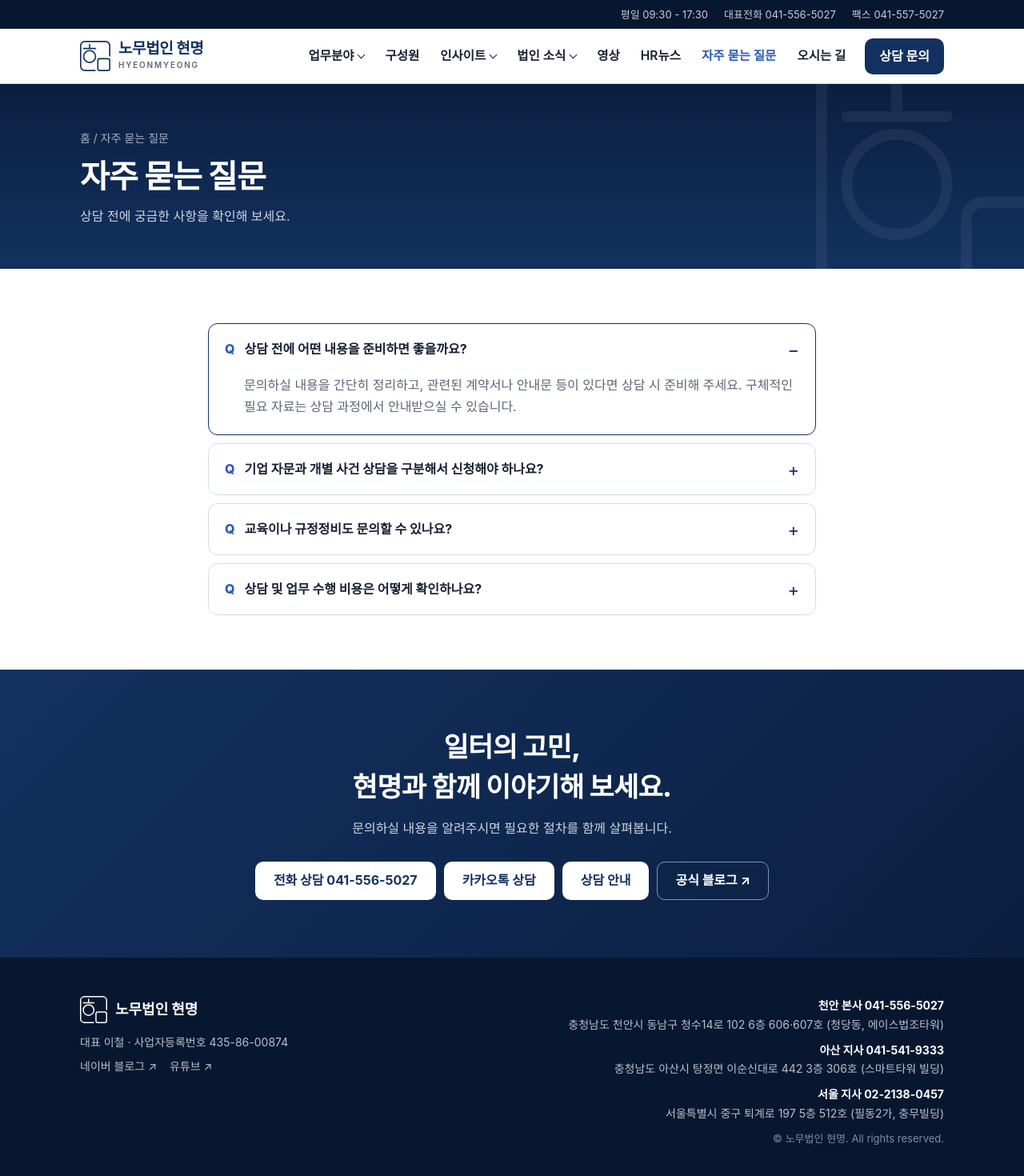
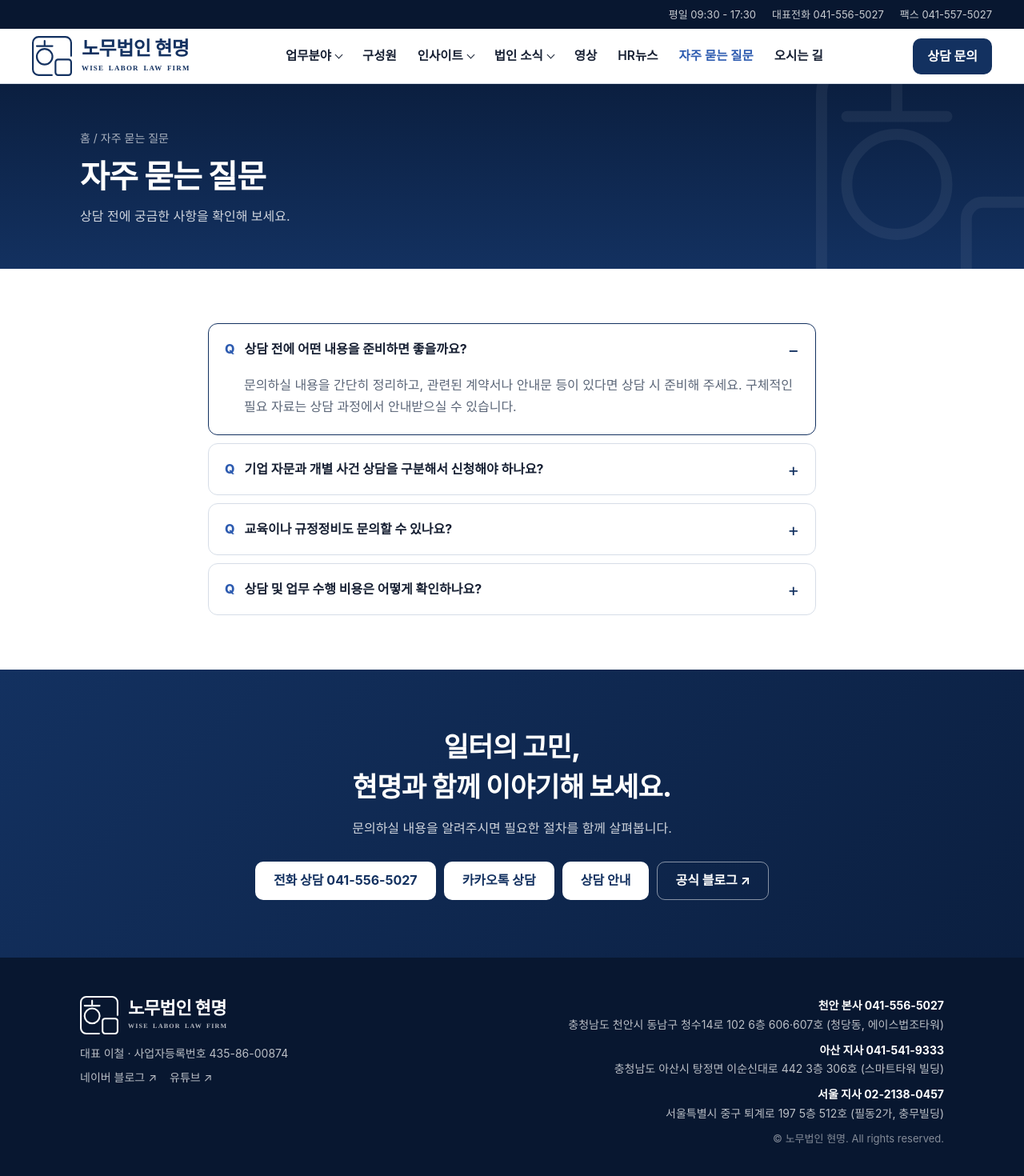
Before and after one commit to kseezn/kseezn.github.io, a Next.js app: page /faq in a window 1280 px wide. Shown: the top 1470 px of the page at 80% size. Built offline with nearby package versions, Linux system fonts and the light colour scheme; a web font is replaced by a local one.

Commit message:
로고와 법인명 크게, 영문 간격 조정

```diff
--- a/app/globals.css
+++ b/app/globals.css
@@ -1,5 +1,7 @@
 /* 글꼴: Pretendard (한글 웹사이트에서 많이 쓰는 무료 글꼴) */
 @import url("https://cdn.jsdelivr.net/gh/orioncactus/pretendard@v1.3.9/dist/web/variable/pretendardvariable-dynamic-subset.min.css");
+/* 영문 법인명(WISE LABOR LAW FIRM)용 세리프 글꼴: Tinos (Times New Roman과 비슷한 무료 글꼴) */
+@import url("https://fonts.googleapis.com/css2?family=Tinos:wght@400;700&display=swap");
 
 /* ── 색상 (로고 색 #133160 기준. 여기 값만 바꾸면 사이트 전체 색이 바뀝니다) ── */
 :root {
@@ -3095,3 +3097,106 @@ html:has(.award-viewer[open]) {
     transform: none;
   }
 }
+
+/* ── 로고 옆 법인명 · 메뉴바 폭 ── */
+/* 영문 법인명: 세리프 글꼴, 대문자 */
+.brand-text small {
+  margin-top: 1px;
+  color: var(--navy);
+  font-family: "Tinos", "Times New Roman", serif;
+  font-size: 0.6875rem;
+  font-weight: 700;
+  letter-spacing: 0.06em;
+}
+.is-overlay .brand-text small {
+  color: rgba(255, 255, 255, 0.85);
+}
+.footer-brand .brand-text b {
+  font-size: 1.125rem;
+}
+.footer-brand .brand-text small {
+  color: rgba(255, 255, 255, 0.7);
+}
+/* 메뉴바와 맨 위 안내 줄은 화면 양 끝까지: 로고는 왼쪽 끝, 상담 문의는 오른쪽 끝, 메뉴는 그 사이 가운데 */
+.header-inner,
+.topbar-inner {
+  max-width: none;
+  padding-right: 40px;
+  padding-left: 40px;
+}
+.site-nav {
+  flex: 1;
+}
+.nav-list {
+  margin: 0 auto;
+}
+/* 넓은 화면에서는 메뉴를 화면 정가운데에 */
+@media (min-width: 1360px) {
+  .header-inner {
+    position: relative;
+  }
+  .nav-list {
+    position: absolute;
+    left: 50%;
+    transform: translateX(-50%);
+  }
+  .site-nav {
+    justify-content: flex-end;
+  }
+}
+@media (max-width: 1180px) {
+  .site-nav {
+    flex: none;
+  }
+  .nav-list {
+    margin: 0;
+  }
+}
+@media (max-width: 640px) {
+  .header-inner,
+  .topbar-inner {
+    padding-right: 20px;
+    padding-left: 20px;
+  }
+}
+
+/* ── 로고 옆 법인명: 한글·영문 길이 맞추기 (components/BrandName.tsx) ── */
+.brand-text {
+  display: inline-flex;
+  flex-direction: column;
+  align-items: flex-start; /* 두 줄이 각자 글자 길이만큼만 차지하게 (길이를 재기 위해) */
+}
+.brand-text small {
+  font-size: 0.625rem;
+  letter-spacing: 0;
+  white-space: nowrap;
+}
+
+/* ── 로고·법인명 크기 키우기 ── */
+.brand {
+  gap: 12px;
+}
+.brand-text b {
+  font-size: 1.5rem; /* 메뉴바 한글 법인명 (24px) */
+  line-height: 1.15;
+}
+.brand-text small {
+  margin-top: 3px;
+  font-size: 0.6875rem; /* 영문 기본 크기 (11px). 한글 길이에 맞춰 간격이 자동으로 벌어집니다 */
+  word-spacing: 0.25em; /* 단어 사이는 조금 더 띄움 */
+}
+.footer-brand {
+  gap: 12px;
+}
+.footer-brand .brand-text b {
+  font-size: 1.375rem; /* 푸터 한글 법인명 (22px) */
+}
+@media (max-width: 640px) {
+  .brand-text b {
+    font-size: 1.3125rem; /* 휴대폰 메뉴바 (21px) */
+  }
+  .site-header .brand svg {
+    width: 40px;
+    height: 40px;
+  }
+}
--- /dev/null
+++ b/components/BrandName.tsx
@@ -0,0 +1,60 @@
+"use client"; // 글자 폭을 재서 맞춰야 해서 브라우저에서 실행됩니다.
+
+import { useEffect, useRef } from "react";
+import { site } from "@/data/site";
+
+const MIN_GAP = 1.2; // 영문 글자 사이 최소 간격(px). 이보다 좁아져야 하면 글자 크기를 줄여서 맞춥니다.
+
+// 로고 옆 법인명 두 줄: "노무법인 현명" + "WISE LABOR LAW FIRM"
+// 영문 줄의 글자 간격을 자동으로 조절해서, 영문 전체 길이를 한글 이름 길이와 똑같이 맞춥니다.
+// (글꼴이 늦게 불러와지거나 화면 크기가 바뀌어도 다시 맞춤)
+export default function BrandName() {
+  const nameRef = useRef<HTMLElement>(null);
+  const subRef = useRef<HTMLElement>(null);
+
+  useEffect(() => {
+    const name = nameRef.current;
+    const sub = subRef.current;
+    if (!name || !sub) return;
+
+    function fit() {
+      if (!name || !sub) return;
+      // 처음 상태(CSS에 적은 크기, 간격 없음)로 되돌린 뒤 길이를 잽니다.
+      sub.style.fontSize = "";
+      sub.style.letterSpacing = "0px";
+      sub.style.marginRight = "0px";
+      const target = name.getBoundingClientRect().width; // 한글 이름 길이
+      let natural = sub.getBoundingClientRect().width; // 간격 없이 쓴 영문 길이
+      const gaps = (sub.textContent ?? "").length - 1;
+      if (!target || !natural || gaps < 1) return;
+
+      // 간격이 너무 좁아질 만큼 영문이 길면, 글자 크기를 줄여서 최소 간격을 지킵니다.
+      if ((target - natural) / gaps < MIN_GAP) {
+        const size = parseFloat(getComputedStyle(sub).fontSize);
+        sub.style.fontSize = `${(size * (target - MIN_GAP * gaps)) / natural}px`;
+        natural = sub.getBoundingClientRect().width;
+      }
+
+      const spacing = (target - natural) / gaps;
+      sub.style.letterSpacing = `${spacing}px`;
+      sub.style.marginRight = `${-spacing}px`; // 마지막 글자 뒤에 붙는 간격은 빼 줌
+    }
+
+    fit();
+    const observer = new ResizeObserver(fit);
+    observer.observe(name); // 한글 글자 크기가 바뀌면 다시 맞춤
+    document.fonts?.ready.then(fit);
+    document.fonts?.addEventListener("loadingdone", fit); // 영문 글꼴이 늦게 도착하면 다시 맞춤
+    return () => {
+      observer.disconnect();
+      document.fonts?.removeEventListener("loadingdone", fit);
+    };
+  }, []);
+
+  return (
+    <span className="brand-text">
+      <b ref={nameRef}>{site.name}</b>
+      <small ref={subRef}>{site.englishName}</small>
+    </span>
+  );
+}
--- a/components/Common.tsx
+++ b/components/Common.tsx
@@ -1,5 +1,6 @@
 // 여러 페이지에서 함께 쓰는 화면 조각들입니다.
 import Link from "next/link";
+import BrandName from "@/components/BrandName";
 import LogoMark from "@/components/LogoMark";
 import { faqs, offices, services, site, type Service } from "@/data/site";
 import type { BlogPost } from "@/lib/blog";
@@ -78,51 +79,8 @@ export function ServiceCards({ list = services }: { list?: Service[] }) {
   );
 }
 
-// 핵심 업무 카드에 쓰는 선 아이콘 (로고와 같은 둥근 선 스타일)
-export function ServiceIcon({ slug }: { slug: string }) {
-  const common = {
-    width: 28,
-    height: 28,
-    viewBox: "0 0 24 24",
-    fill: "none",
-    stroke: "currentColor",
-    strokeWidth: 1.8,
-    strokeLinecap: "round" as const,
-    strokeLinejoin: "round" as const,
-    "aria-hidden": true,
-  };
-  if (slug === "industrial-safety") {
-    return (
-      <svg {...common}>
-        <path d="M4 17h16M6 17v-2a6 6 0 0 1 12 0v2M10 9.5V7h4v2.5" />
-        <rect x="3" y="17" width="18" height="3" rx="1.5" />
-      </svg>
-    );
-  }
-  if (slug === "sanjae-center") {
-    return (
-      <svg {...common}>
-        <rect x="4" y="4" width="16" height="16" rx="4" />
-        <path d="M12 8.5v7M8.5 12h7" />
-      </svg>
-    );
-  }
-  if (slug === "workplace-harassment") {
-    return (
-      <svg {...common}>
-        <circle cx="9" cy="9" r="3" />
-        <path d="M3.5 19a5.5 5.5 0 0 1 11 0" />
-        <rect x="14" y="4" width="7" height="6" rx="2" />
-        <path d="M16 12l1.5-2" />
-      </svg>
-    );
-  }
-  return (
-    <svg {...common}>
-      <rect x="4" y="4" width="16" height="16" rx="4" />
-    </svg>
-  );
-}
+// 업무 아이콘은 components/ServiceIcons.tsx에 있습니다. (메인 화면이 여기서 불러올 수 있게 연결만 해 둠)
+export { ServiceIcon } from "@/components/ServiceIcons";
 
 // 분류 표시 + 제목 + 날짜만 있는 짧은 글 목록 (메인의 법인 소식, HR뉴스)
 export function NewsRows({ posts }: { posts: BlogPost[] }) {
@@ -200,9 +158,9 @@ export function SiteFooter() {
     <footer className="site-footer">
       <div className="container footer-grid">
         <div>
-          <Link className="footer-brand" href="/">
-            <LogoMark size={34} />
-            {site.name}
+            <Link className="footer-brand" href="/">
+            <LogoMark size={48} />
+            <BrandName />
           </Link>
           <p>
             {site.representative && <>대표 {site.representative}</>}
--- a/components/SiteHeader.tsx
+++ b/components/SiteHeader.tsx
@@ -3,6 +3,7 @@
 import Link from "next/link";
 import { usePathname } from "next/navigation";
 import { useEffect, useRef, useState, useSyncExternalStore } from "react";
+import BrandName from "@/components/BrandName";
 import LogoMark from "@/components/LogoMark";
 import { services, site } from "@/data/site";
 
@@ -108,11 +109,8 @@ export default function SiteHeader() {
       >
         <div className="container header-inner">
           <Link href="/" className="brand" onClick={closeAll} aria-label={`${site.name} 홈`}>
-            <LogoMark size={38} />
-            <span className="brand-text">
-              <b>{site.name}</b>
-              <small>{site.englishName}</small>
-            </span>
+            <LogoMark size={50} />
+            <BrandName />
           </Link>
 
           <button
--- a/data/hero.ts
+++ b/data/hero.ts
@@ -13,7 +13,7 @@ export type HeroSlide = {
 export const heroSlides: HeroSlide[] = [
   {
     image: "/hero/01.jpg",
-    eyebrow: "HYEONMYEONG LABOR LAW FIRM",
+    eyebrow: "WISE LABOR LAW FIRM",
     title: [hero.title[0], hero.title[1]],
     description: hero.description,
     link: { href: "/contact/", label: "상담 문의하기" },
--- a/data/site.ts
+++ b/data/site.ts
@@ -3,7 +3,7 @@
 
 export const site = {
   name: "노무법인 현명",
-  englishName: "HYEONMYEONG",
+  englishName: "WISE LABOR LAW FIRM",
   blog: "https://blog.naver.com/nomusa91",
   youtube: "https://www.youtube.com/@wiselabor",
   phone: "041-556-5027", // 대표전화 (천안 본사)
```
